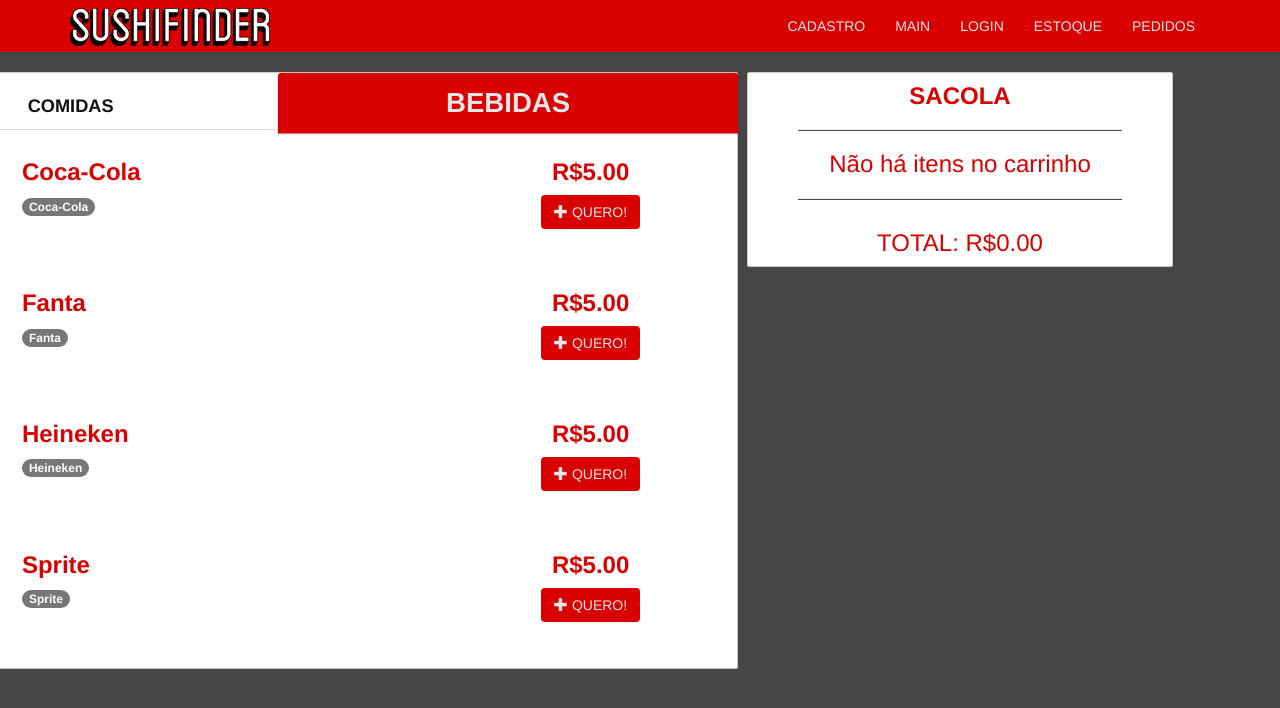
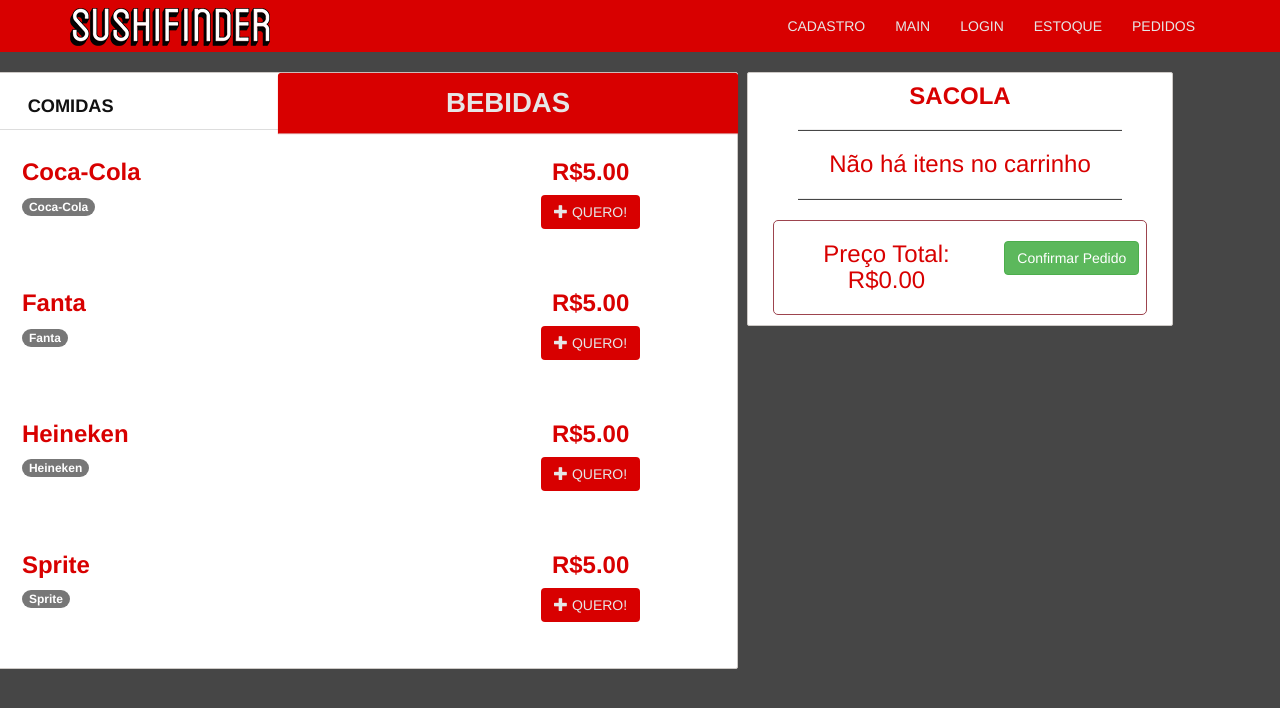
Before and after one commit to andrelr95/sushifinder-ui, an Angular app: page /main/bebidas in a window 1280 px wide. Shown: the top 708 px of the page. Built offline with nearby package versions, Linux system fonts and the light colour scheme.

Commit message:
ajuste de form cadastro #1

```diff
--- a/src/app/app.module.ts
+++ b/src/app/app.module.ts
@@ -40,7 +40,6 @@
   imports: [
     BrowserModule,
     FormsModule,
-
     HttpClientModule,
     AppRoutingModule
   ],
--- a/src/app/sushi-cadastro/sushi-cadastro.component.html
+++ b/src/app/sushi-cadastro/sushi-cadastro.component.html
@@ -7,8 +7,24 @@
         <input type="email" class="form-control input-custom" id="inputName" placeholder="Johnny">
       </div>
       <div class="form-group col-md-6 col-xs-12 col-sm-12">
-        <label for="inputEmail">Sobrenome</label>
+        <label for="inputSurname">Sobrenome</label>
         <input type="email" class="form-control input-custom" id="inputSurname" placeholder="Smith">
+      </div>
+      <div class="form-group col-md-6 col-xs-12 col-sm-12">
+        <label for="inputCpf">CPF</label>
+        <input type="text" class="form-control input-custom" id="inputCpf" placeholder="43215822236">
+      </div>
+      <div class="form-group col-md-6 col-xs-12 col-sm-12">
+        <label for="inputTel">Telefone</label>
+        <input type="text" class="form-control input-custom" id="inputTel" placeholder="01333643503">
+      </div>
+      <div class="form-group col-md-6 col-xs-12 col-sm-12">
+        <label for="inputSexo">Sexo</label>
+        <select class="form-control">
+          <option value="" selected disabled hidden>Selecione</option>
+          <option value="M">Masculino</option>
+          <option value="F"> Feminino</option>
+        </select>
       </div>
     </div>
     <div class="row">
--- a/src/app/sushi-main/sushi-carrinho/sushi-carrinho.component.html
+++ b/src/app/sushi-main/sushi-carrinho/sushi-carrinho.component.html
@@ -21,7 +21,12 @@
 </div>
     <ng-template #noItens> <h3>Não há itens no carrinho</h3></ng-template>
     <hr class="hr-custom">
-    <div class="row">
-        <h3>TOTAL: {{precoTotal | currency:'BRL':'symbol':'1.2-2'}}</h3>
+    <div class="row box">
+        <div class="col-md-7">
+            <h3>Preço Total: {{precoTotal | currency:'BRL':'symbol':'1.2-2'}}</h3>
+        </div>
+        <div class="col-md-5">
+            <button class="btn btn-success" style=" margin-top: 10px;">Confirmar Pedido</button>
+        </div>
     </div>
 </div>
--- a/src/app/sushi-main/sushi-carrinho/sushi-carrinho.component.scss
+++ b/src/app/sushi-main/sushi-carrinho/sushi-carrinho.component.scss
@@ -16,3 +16,12 @@
     margin-left: 35px;
     margin-right: 35px;
 }
+
+.row.box {
+    margin: 10px 10px;
+    padding: 10px 10px;
+    border-style: solid;
+    border-width: 0.5px;
+    border-color: $color-box-shadow;
+    border-radius: 5px;
+}
--- a/src/app/sushi-main/sushi-carrinho/sushi-carrinho.component.ts
+++ b/src/app/sushi-main/sushi-carrinho/sushi-carrinho.component.ts
@@ -11,7 +11,6 @@
 export class SushiCarrinhoComponent implements OnInit {
 
   selectedProduto: Produto;
-  // carrinho: Produto[] = [];
   itensCarrinho: ItemSacola[] = [];
   precoTotal: number = 0;
 
@@ -20,23 +19,23 @@
   ngOnInit() {
     this.sushiMainService.produtoSelected
       .subscribe((produto: Produto) => {
-          if(this.itensCarrinho.findIndex((item) => item.produto.id === produto.id) === -1){
+          if(this.itensCarrinho.findIndex((itemCarrinho) => itemCarrinho.produto.id === produto.id) === -1){
             this.itensCarrinho.push(new ItemSacola(produto, 1, produto.preco));
           } else {
-            this.itensCarrinho = this.itensCarrinho.map(item => {
-              if(item.produto.id !== produto.id) return item;
+            this.itensCarrinho = this.itensCarrinho.map(itemCarrinho => {
+              if(itemCarrinho.produto.id !== produto.id) return itemCarrinho;
 
               return {
-                ...item,
-                quantidade: item.quantidade += 1,
-                precoItem: item.quantidade*item.produto.preco
+                ...itemCarrinho,
+                quantidade: itemCarrinho.quantidade += 1,
+                precoItem: itemCarrinho.quantidade*itemCarrinho.produto.preco
               }
             })
           }
 
-          this.precoTotal = this.itensCarrinho.map((item) => item.precoItem).reduce((i,c) => i + c);
+          this.precoTotal = this.itensCarrinho.map((itemCarrinho) => itemCarrinho.precoItem).reduce((valorAnterior, valorAtual) => valorAnterior + valorAtual);
 
-          console.log("PRODUTO SUBSCRIBED", this.itensCarrinho);
+          console.log("ngOnInit - SUBSCRIVE -> ", this.itensCarrinho);
         }
       )
   }
@@ -47,13 +46,18 @@
     this.itensCarrinho.forEach((itemCarrinho) => {
       if(itemCarrinho.produto.id === item.produto.id){
         if(itemCarrinho.quantidade === 1){
-          this.itensCarrinho.splice(this.itensCarrinho.findIndex((itemCarrinho) => itemCarrinho.produto.id === item.produto.id));
+          this.itensCarrinho
+            .splice(this.itensCarrinho.findIndex((itemCarrinho) => itemCarrinho.produto.id === item.produto.id), 1);
         } else {
           itemCarrinho.quantidade -= 1;
           itemCarrinho.precoItem = itemCarrinho.precoItem - itemCarrinho.produto.preco
         }
       }
     })
-    this.itensCarrinho.length === 0 ? this.precoTotal = 0 : this.precoTotal = this.itensCarrinho.map((item) => item.precoItem).reduce((i,c) => i + c);
+    this.itensCarrinho.length === 0 ?
+      this.precoTotal = 0 :
+      this.precoTotal = this.itensCarrinho
+        .map((item) => item.precoItem)
+        .reduce((valorAnterior, valorAtual) => valorAnterior + valorAtual);
   }
 }
```
